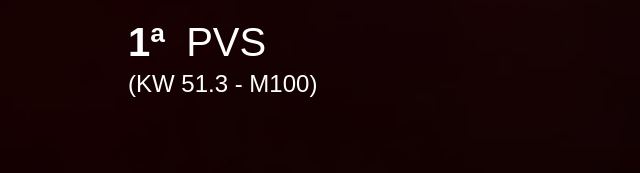
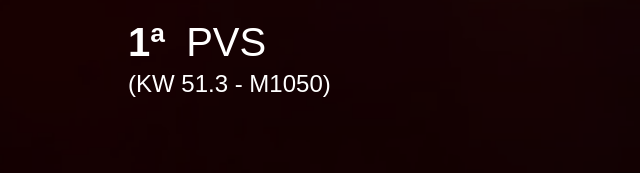
Before and after one commit to marcustero/marcustero, a plain HTML site: page index.html in a window 1280 px wide. Shown: the part 622-795 px from the top of the page, 0-640 px from the left. Drawn offline with Linux system fonts and the light colour scheme.

Commit message:
Update index.html

```diff
--- a/index.html
+++ b/index.html
@@ -157,7 +157,7 @@
             <div class="text-bottom">
                 <span class="one">1ª</span>
                 <span class="vvfe">PVS</span>
-                <div class="kw-info">(KW 51.3 - M100)</div>
+                <div class="kw-info">(KW 51.3 - M1050)</div>
             </div>
         </div>
     </div>
```
